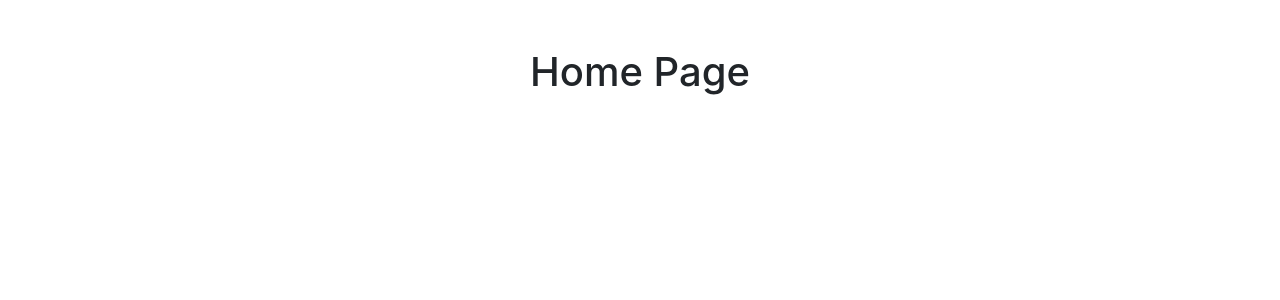
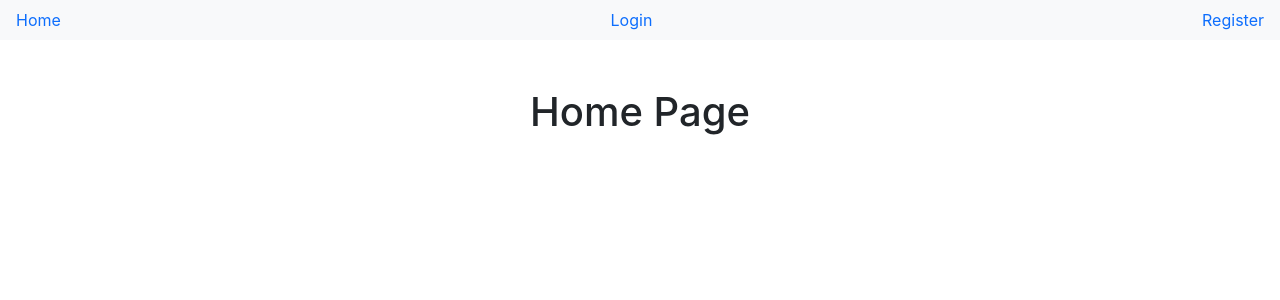
Before and after one commit to SoccerField24x7/node-react-booking, a React (Create React App) app in the folder client/: page / in a window 1280 px wide. Shown: the top 300 px of the page. Built offline with nearby package versions, Linux system fonts and the light colour scheme.

Commit message:
add a simple top navigation

```diff
--- a/client/src/App.js
+++ b/client/src/App.js
@@ -3,10 +3,12 @@
 import Home from './booking/Home';
 import Register from './auth/Register';
 import Login from './auth/Login';
+import TopNav from './components/TopNav';
 
 function App() {
   return (
     <BrowserRouter>
+      <TopNav />
       <Routes>
         <Route exact path="/" element={<Home />} />
         <Route exact path="/login" element={<Login />} />
--- /dev/null
+++ b/client/src/components/TopNav.js
@@ -0,0 +1,14 @@
+import React from 'react';
+import { Link } from 'react-router-dom';
+
+const TopNav = () => {
+    return (
+        <div className="nav bg-light d-flex justify-content-between">
+            <Link className="nav-link" to="/">Home</Link>
+            <Link className="nav-link" to="/login">Login</Link>
+            <Link className="nav-link" to="/register">Register</Link>
+        </div>
+    );
+};
+
+export default TopNav;
```
